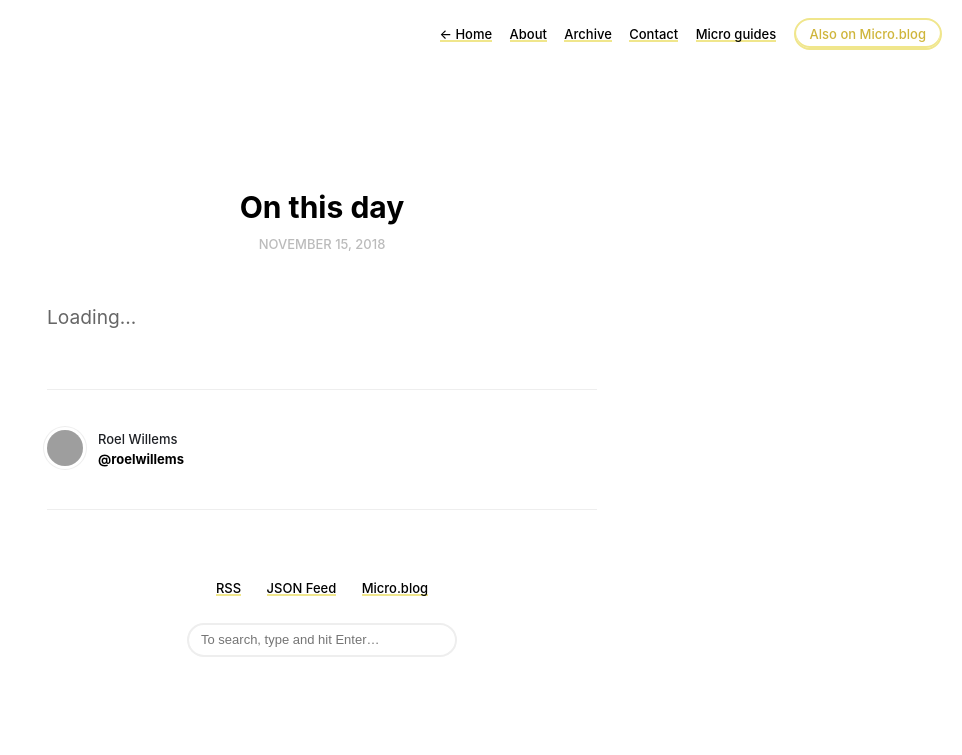
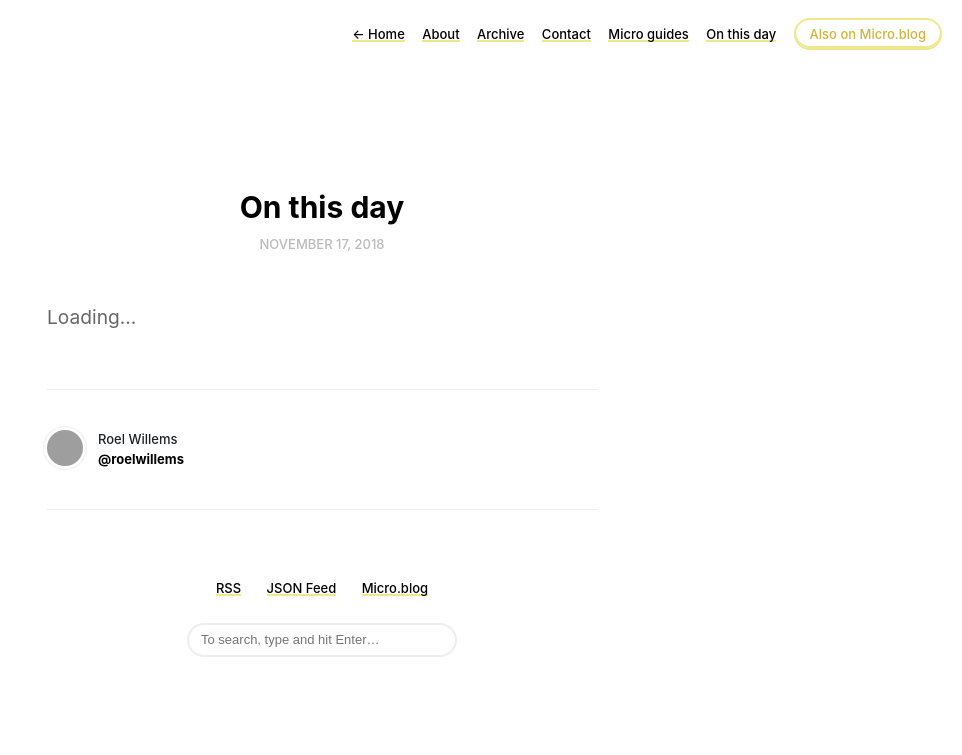
Before and after one commit to roelwillems/roelwillems.github.io, a Jekyll site: the page built from on-this-day.md, in a window 1280 px wide. Shown: the top 755 px of the page, without its empty margins (318-1280 px from the left). Built offline with Jekyll 4.4.1, drawn with Linux system fonts in a browser that asks for light colours; grey boxes are pictures that could not be loaded.

Commit message:
Mirroring from Micro.blog.

```diff
--- a/on-this-day.md
+++ b/on-this-day.md
@@ -3,8 +3,8 @@ title: "On this day"
 permalink: "/on-this-day/"
 layout: page
 order: 4
-navigation: false
-date: 2018-11-15 12:51:37 +0100
+navigation: true
+date: 2018-11-17 00:34:33 +0100
 ---
 <div id="on-this-day">
   Loading...
```
